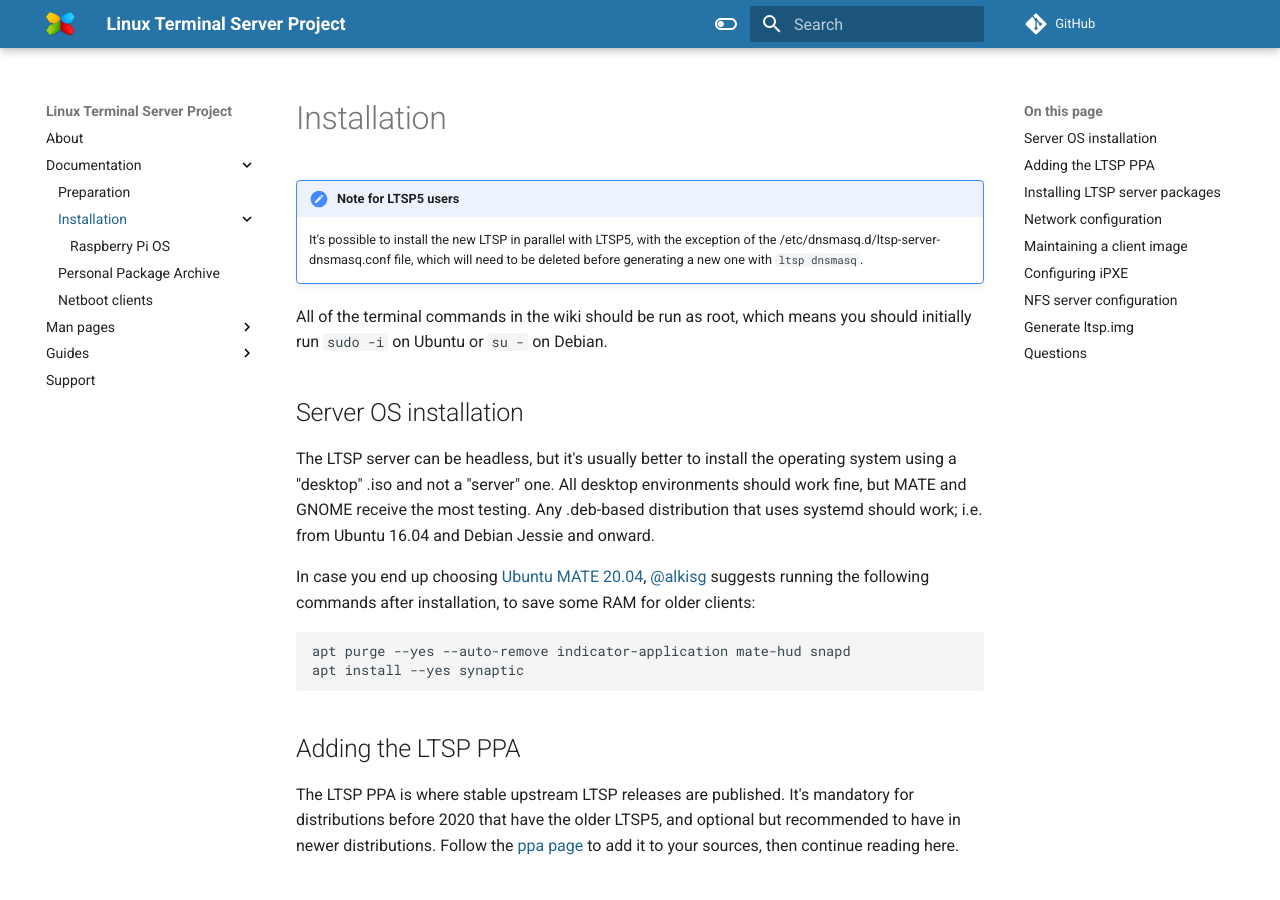
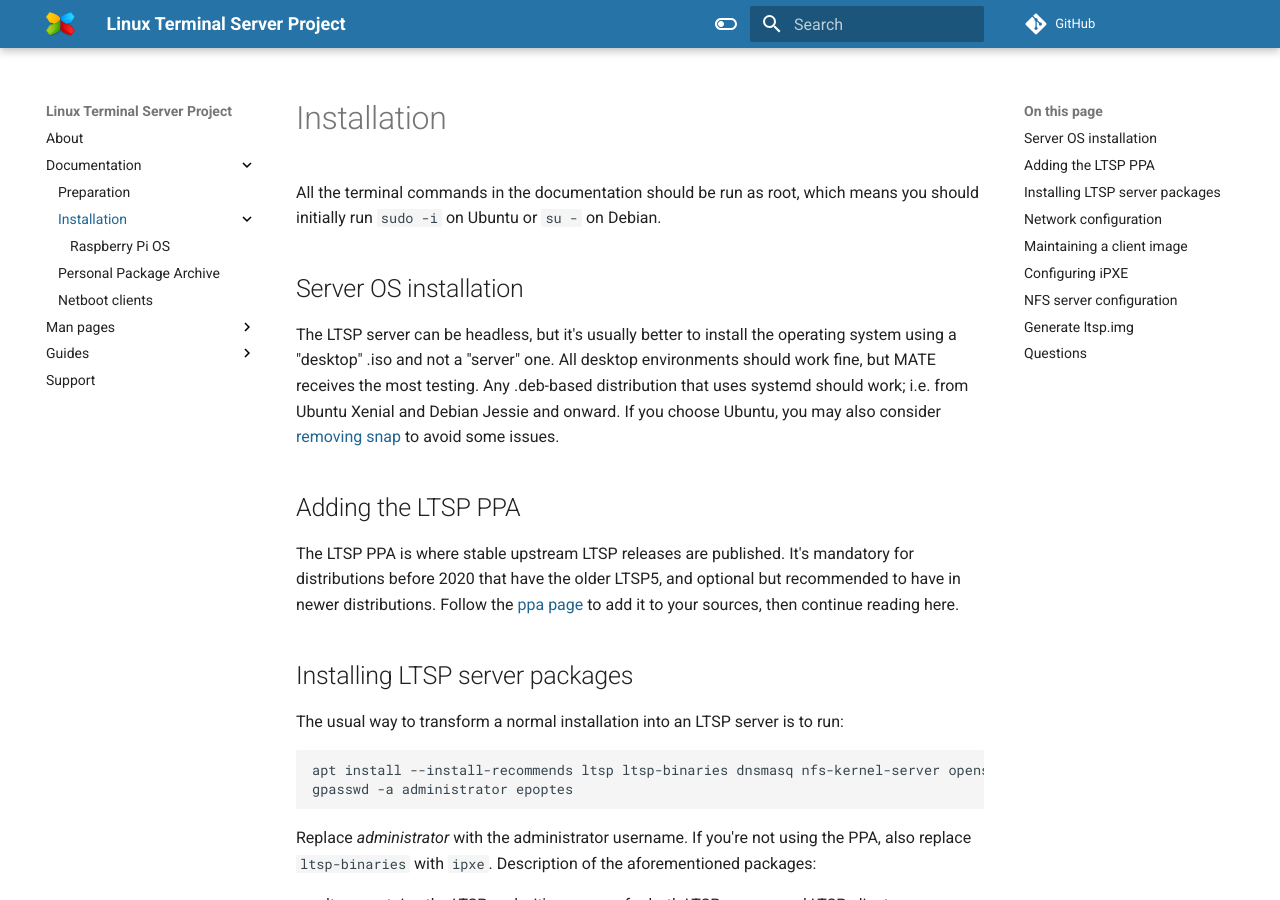
Before and after one commit to ltsp/ltsp.org, an MkDocs documentation site: the page built from docs/docs/installation/index.md, in a window 1280 px wide and 900 px high. Built offline with MkDocs 1.6.1 and Material for MkDocs 9.7.7, drawn with Linux system fonts in a browser that asks for light colours; comment, search, counter and statistics services are not loaded.

Commit message:
Add snap.md

````diff
--- a/docs/docs/installation/index.md
+++ b/docs/docs/installation/index.md
@@ -1,36 +1,23 @@
 # Installation
 
-!!! Note "Note for LTSP5 users"
-    It's possible to install the new LTSP in parallel with LTSP5, with the exception of the /etc/dnsmasq.d/ltsp-server-dnsmasq.conf file, which will need to be deleted before generating a new one with `ltsp dnsmasq`.
-
-All of the terminal commands in the wiki should be run as root, which means
-you should initially run `sudo -i` on Ubuntu or `su -` on Debian.
+All the terminal commands in the documentation should be run as root, which
+means you should initially run `sudo -i` on Ubuntu or `su -` on Debian.
 
 ## Server OS installation
 
 The LTSP server can be headless, but it's usually better to install the
-operating system using a "desktop" .iso and not a "server" one.
-All desktop environments should work fine, but MATE and GNOME
-receive the most testing.
-Any .deb-based distribution that uses systemd should work;
-i.e. from Ubuntu 16.04 and Debian Jessie and onward.
-
-In case you end up choosing
-[Ubuntu MATE 20.04](http://cdimage.ubuntu.com/ubuntu-mate/releases/20.04/release/ubuntu-mate-20.04.3-desktop-amd64.iso),
-[@alkisg](https://github.com/alkisg) suggests running the following commands
-after installation, to save some RAM for older clients:
-
-```shell
-apt purge --yes --auto-remove indicator-application mate-hud snapd
-apt install --yes synaptic
-```
+operating system using a "desktop" .iso and not a "server" one. All desktop
+environments should work fine, but MATE receives the most testing. Any
+.deb-based distribution that uses systemd should work; i.e. from Ubuntu Xenial
+and Debian Jessie and onward. If you choose Ubuntu, you may also consider
+[removing snap](../../guides/snap.md) to avoid some issues.
 
 ## Adding the LTSP PPA
 
-The LTSP PPA is where stable upstream LTSP releases are published.
-It's mandatory for distributions before 2020 that have the older LTSP5,
-and optional but recommended to have in newer distributions.
-Follow the [ppa page](../ppa) to add it to your sources, then continue reading here.
+The LTSP PPA is where stable upstream LTSP releases are published. It's
+mandatory for distributions before 2020 that have the older LTSP5, and optional
+but recommended to have in newer distributions. Follow the [ppa
+page](../ppa.md) to add it to your sources, then continue reading here.
 
 ## Installing LTSP server packages
 
@@ -45,35 +32,35 @@
 If you're not using the PPA, also replace `ltsp-binaries` with `ipxe`.
 Description of the aforementioned packages:
 
- * ltsp: contains the LTSP code, it's common for both LTSP servers
-   and LTSP clients.
- * ltsp-binaries: contains iPXE and memtest binaries.
- * dnsmasq: provides TFTP and optionally (proxy)DHCP and DNS services.
-   Possible alternatives are isc-dhcp-server and tftpd-hpa, but only dnsmasq
-   can do proxyDHCP, so it's the recommended default.
- * nfs-kernel-server: exports the virtual client disk image over NFS.
- * openssh-server: allows clients to authenticate and access /home via SSHFS.
- * ethtool, net-tools: allow disabling Ethernet flow control, to improve
-   LAN speed when the server is gigabit and some clients are 100 Mbps.
- * [epoptes](https://epoptes.org/): optional; allows client monitoring and
-   remote control; the gpasswd command allows the sysadmin to run epoptes.
+- ltsp: contains the LTSP code, it's common for both LTSP servers and LTSP
+  clients.
+- ltsp-binaries: contains iPXE and memtest binaries.
+- dnsmasq: provides TFTP and optionally (proxy)DHCP and DNS services. Possible
+  alternatives are isc-dhcp-server and tftpd-hpa, but only dnsmasq can do
+  proxyDHCP, so it's the recommended default.
+- nfs-kernel-server: exports the virtual client disk image over NFS.
+- openssh-server: allows clients to authenticate and access /home via SSHFS.
+- ethtool, net-tools: allow disabling Ethernet flow control, to improve LAN
+  speed when the server is gigabit and some clients are 100 Mbps.
+- [epoptes](https://epoptes.org/): optional; allows client monitoring and
+  remote control; the gpasswd command allows the sysadmin to run epoptes.
 
 All those packages can also be displayed with `apt show ltsp | grep ^Suggests`.
 
 ## Network configuration
 
-There are two popular methods to configure LTSP networking. One is to
-avoid any configuration; this usually means that you have a single NIC
-on the LTSP server and an external DHCP server, for example a router,
-pfsense, or a Windows server. In this case, run the following command:
+There are two popular methods to configure LTSP networking. One is to avoid any
+configuration; this usually means that you have a single NIC on the LTSP server
+and an external DHCP server, for example a router, pfsense, or a Windows
+server. In this case, run the following command:
 
 ```shell
 ltsp dnsmasq
 ```
 
-Another method is to have a dual NIC LTSP server, where one NIC is connected
-to the normal network where the Internet is, and the other NIC is connected
-to a separate switch with just the LTSP clients. For this method to work
+Another method is to have a dual NIC LTSP server, where one NIC is connected to
+the normal network where the Internet is, and the other NIC is connected to a
+separate switch with just the LTSP clients. For this method to work
 automatically, assign a static IP of 192.168.67.1 to the internal NIC using
 Network Manager or whatever else your distribution has, and run:
 
@@ -129,7 +117,9 @@
 
 ## Configuring iPXE
 
-After you create your initial image, or if you ever create additional images, run the following command to generate an iPXE menu and copy the iPXE binaries in TFTP:
+After you create your initial image, or if you ever create additional images,
+run the following command to generate an iPXE menu and copy the iPXE binaries
+in TFTP:
 
 ```shell
 ltsp ipxe
@@ -137,7 +127,6 @@
 
 In LTSP5, syslinux was used, but iPXE replaced it as it's much more powerful.
 You can read more about it in the [ltsp ipxe man page](../../man/ltsp-ipxe).
-
 
 ## NFS server configuration
 
@@ -157,15 +146,14 @@
 ltsp initrd
 ```
 
-This compresses /usr/share/ltsp, /etc/ltsp, /etc/{passwd,group} and the
-server public SSH keys into /srv/tftp/ltsp/ltsp.img,
-which is transferred as an "additional initrd" to the clients when they boot.
-You can read about its benefits in its
-[man page](../../man/ltsp-initrd),
-for now keep in mind that you need to run `ltsp initrd` after each LTSP
-package update, or when you add new users, or if you create or modify
-[/etc/ltsp/ltsp.conf](../../man/ltsp.conf.md),
-which replaced the LTSP 5 "lts.conf".
+This compresses /usr/share/ltsp, /etc/ltsp, /etc/{passwd,group} and the server
+public SSH keys into /srv/tftp/ltsp/ltsp.img, which is transferred as an
+"additional initrd" to the clients when they boot. You can read about its
+benefits in its [man page](../../man/ltsp-initrd), for now keep in mind that
+you need to run `ltsp initrd` after each LTSP package update, or when you add
+new users, or if you create or modify
+[/etc/ltsp/ltsp.conf](../../man/ltsp.conf.md), which replaced the LTSP 5
+"lts.conf".
 
 ## Questions
 
--- a/mkdocs.yml
+++ b/mkdocs.yml
@@ -92,5 +92,6 @@
     - guides/proposed-ppa.md
     - guides/pxelinux.md
     - guides/specs.md
+    - guides/snap.md
     - guides/versioning.md
   - support.md
````
Also changed, not shown: other parts of docs/docs/installation/index.md (+12 -11 lines), docs/guides/index.md (+1 -0 lines), docs/guides/snap.md (added, +42 -0 lines).
